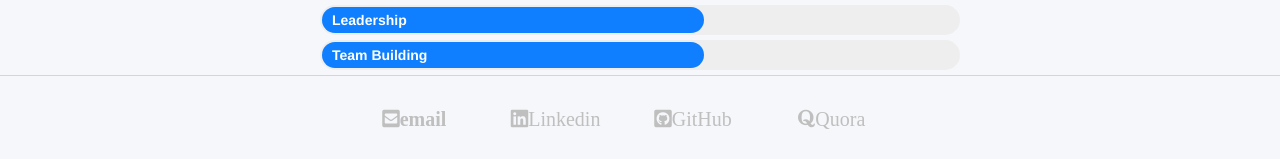
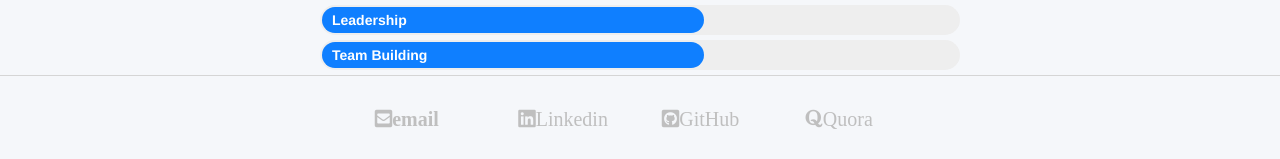
Before and after one commit to mayabenowitz/mayabenowitz.github.io, a Jekyll site: the page built from index.html, in a window 1280 px wide. Shown: the part 2370-2529 px from the top of the page. Built offline with Jekyll 4.4.1, drawn with Linux system fonts in a browser that asks for light colours; nearby versions of some CDN libraries.

Commit message:
Update default.html

```diff
--- a/_layouts/default.html
+++ b/_layouts/default.html
@@ -48,7 +48,7 @@
 			</div><!-- /.container -->
 			<footer>
 	    		<ul>
-	        		<li><a href="mailto:mayabenowitz@gmail.com" style="font-size: 20px; padding-right: 5px; color: #bfbfbf" class="fas fa-envelope-square">email</a></li>
+	        		<li><a href="mailto:mayabenowitz@gmail.com" style="font-size: 20px; color: #bfbfbf" class="fas fa-envelope-square">email</a></li>
 				<li><a href="https://linkedin.com/in/maya-benowitz" style="font-size: 20px; color: #bfbfbf" class="fab fa-linkedin">Linkedin</a></li>
 	  			<li><a href="https://github.com/mayabenowitz" style="font-size: 20px; color: #bfbfbf" class="fab fa-github-square">GitHub</a></li>
 				<li><a href="https://quora.com/profile/M-P-Benowitz-1" style="font-size: 20px; color: #bfbfbf" class="fab fa-quora">Quora</a></li>
```
